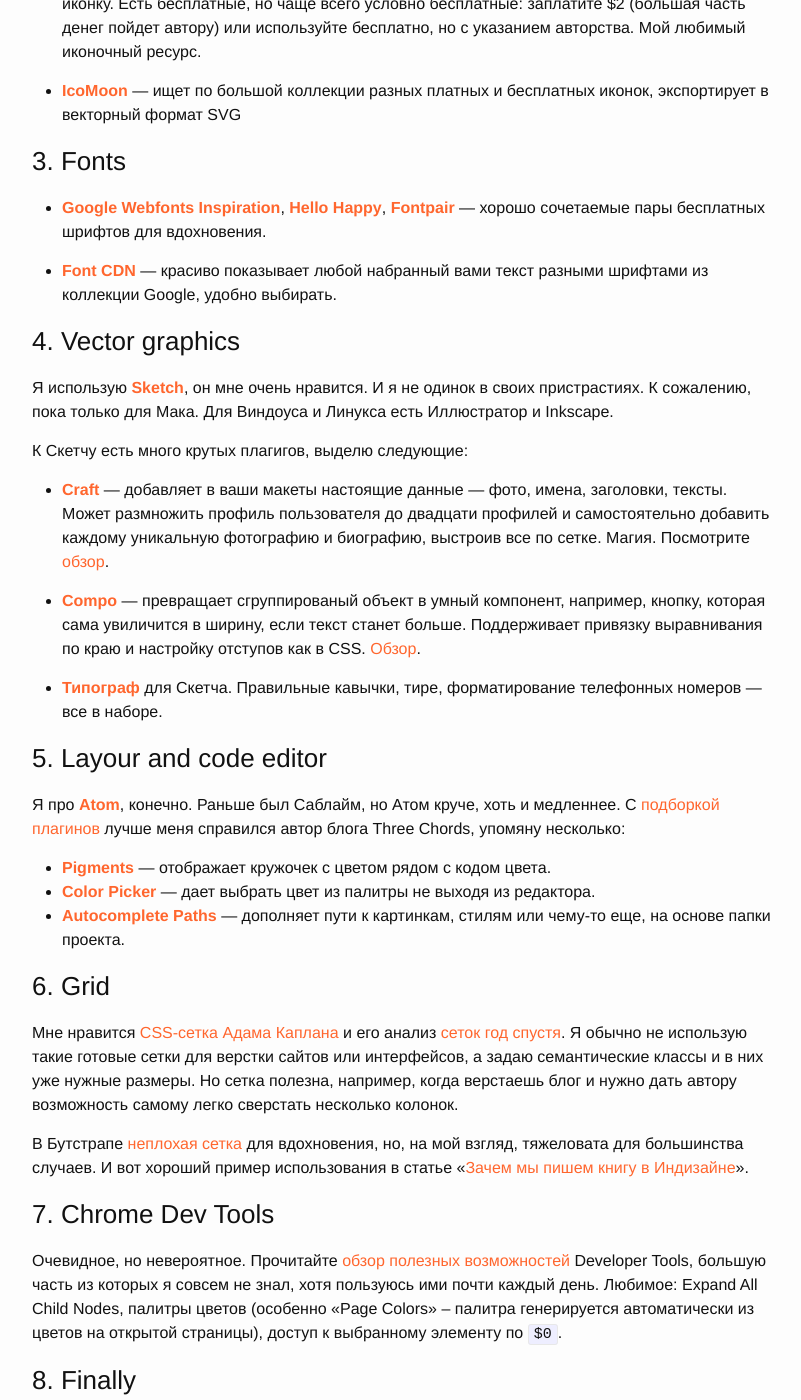
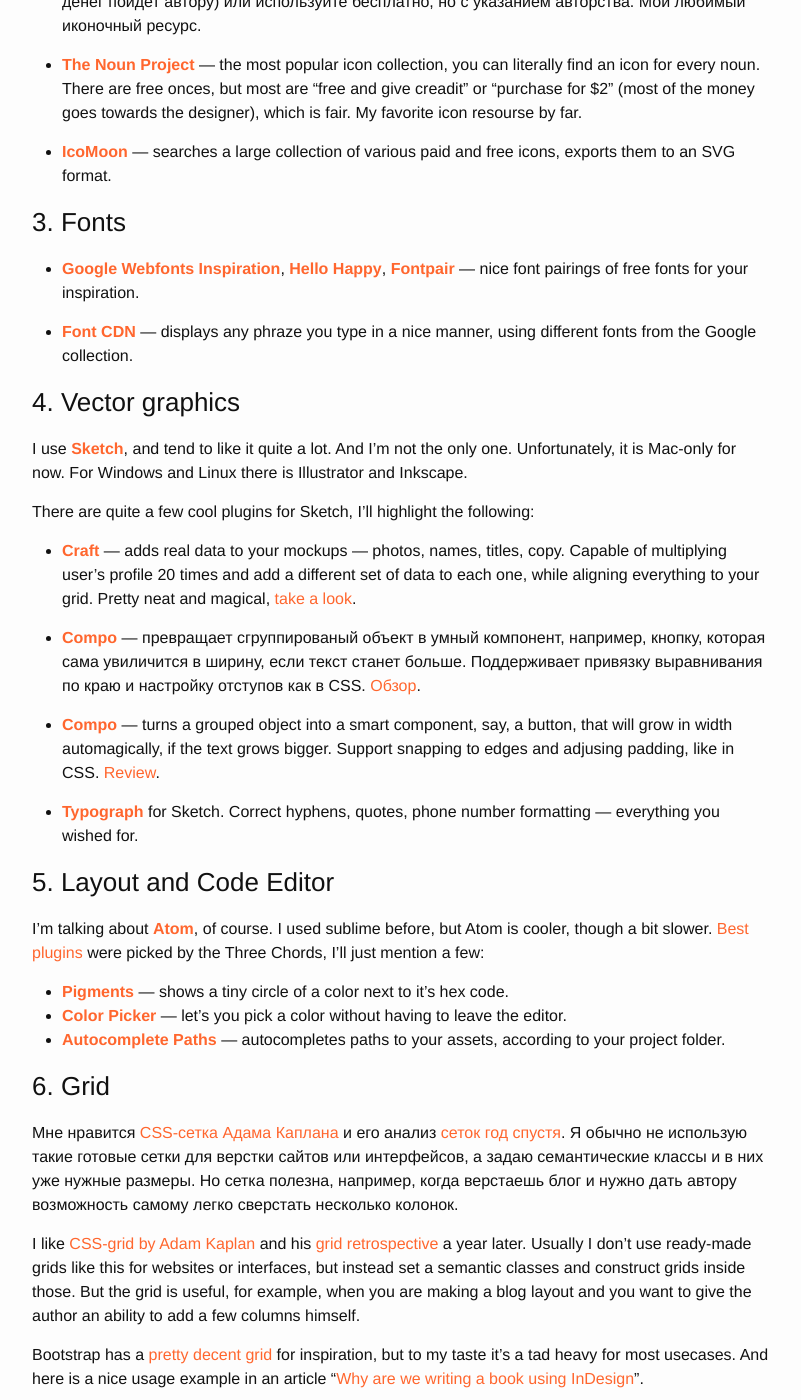
Before and after one commit to arturi/blog.unebaguette.com, a Jekyll site: the page built from _posts/2016-02-12-useful-tools.markdown, in a window 1280 px wide and 1400 px high, scrolled down 687 px. Shown: the whole window, without its empty margins (238-1039 px from the left). Built offline with Jekyll 4.4.1, drawn with Linux system fonts in a browser that asks for light colours; some of the changed text lies outside the part shown.

Commit message:
Update 2016-02-12-useful-tools.markdown

```diff
--- a/_posts/2016-02-12-useful-tools.markdown
+++ b/_posts/2016-02-12-useful-tools.markdown
@@ -15,50 +15,56 @@ author: "Artur Paikin"
 
 * **[Name That Color](http://chir.ag/projects/name-that-color/)** — pick a color or enter its code and this service will pick a nice poetic title for it.
 
-* Многие, наверное, слышали про **[Unsplash](https://unsplash.com/)** — большую коллекцию бесплатных фотографий. Но есть еще один сервис, который дополняет Unsplash — **[Unsplash.it](https://unsplash.it/)**. В нем можно легко обрезать любую понравившуюся картинку «на лету» (`https://unsplash.it/200/300`), отобразить случайную (`https://unsplash.it/200/300/?random`) или размытую (`https://unsplash.it/200/300/?blur`). Посмотрите.
+* Many have probably heard of **[Unsplash](https://unsplash.com/)** — a large collection of free pictures. But there is one more service that extends that functionality — **[Unsplash.it](https://unsplash.it/)**. In it, you can easily crop any photo “on the fly” (`https://unsplash.it/200/300`), display a random (`https://unsplash.it/200/300/?random`) or blurred (`https://unsplash.it/200/300/?blur`) image. Have a look.
 
 ### 2. Icons
 * **[The Noun Project](https://thenounproject.com/)** — самая популярная коллекция иконок, на любое слово можно найти иконку. Есть бесплатные, но чаще всего условно бесплатные: заплатите $2 (большая часть денег пойдет автору) или используйте бесплатно, но с указанием авторства. Мой любимый иконочный ресурс.
 
-* **[IcoMoon](https://icomoon.io/app/)** — ищет по большой коллекции разных платных и бесплатных иконок, экспортирует в векторный формат SVG
+* **[The Noun Project](https://thenounproject.com/)** — the most popular icon collection, you can literally find an icon for every noun. There are free onces, but most are “free and give creadit” or “purchase for $2” (most of the money goes towards the designer), which is fair. My favorite icon resourse by far.
+
+* **[IcoMoon](https://icomoon.io/app/)** — searches a large collection of various paid and free icons, exports them to an SVG format.
 
 ### 3. Fonts
-* **[Google Webfonts Inspiration](http://tobiasahlin.com/typesource/)**, **[Hello Happy](http://hellohappy.org/beautiful-web-type/)**, **[Fontpair](http://fontpair.co/)** — хорошо сочетаемые пары бесплатных шрифтов для вдохновения.
+* **[Google Webfonts Inspiration](http://tobiasahlin.com/typesource/)**, **[Hello Happy](http://hellohappy.org/beautiful-web-type/)**, **[Fontpair](http://fontpair.co/)** — nice font pairings of free fonts for your inspiration.
 
-* **[Font CDN](http://fontcdn.org/)** — красиво показывает любой набранный вами текст разными шрифтами из коллекции Google, удобно выбирать.
+* **[Font CDN](http://fontcdn.org/)** — displays any phraze you type in a nice manner, using different fonts from the Google collection.
 
 ### 4. Vector graphics
 
-Я использую **[Sketch](http://sketchapp.com)**, он мне очень нравится. И я не одинок в своих пристрастиях. К сожалению,   пока только для Мака. Для Виндоуса и Линукса есть Иллюстратор и Inkscape.
+I use **[Sketch](http://sketchapp.com)**, and tend to like it quite a lot. And I’m not the only one. Unfortunately, it is Mac-only for now. For Windows and Linux there is Illustrator and Inkscape.
 
-К Скетчу есть много крутых плагигов, выделю следующие:
+There are quite a few cool plugins for Sketch, I’ll highlight the following:
 
-* **[Craft](https://labs.invisionapp.com/craft)** — добавляет в ваши макеты настоящие данные — фото, имена, заголовки, тексты. Может размножить профиль пользователя до двадцати профилей и самостоятельно добавить каждому уникальную фотографию и биографию, выстроив все по сетке. Магия. Посмотрите [обзор](https://medium.com/minitheory-design/holy-sh-t-designing-with-real-data-in-real-time-in-sketch-and-photoshop-1b3610c77a59#.7zvndpqm3).
+* **[Craft](https://labs.invisionapp.com/craft)** — adds real data to your mockups — photos, names, titles, copy. Capable of multiplying user’s profile 20 times and add a different set of data to each one, while aligning everything to your grid. Pretty neat and magical, [take a look](https://medium.com/minitheory-design/holy-sh-t-designing-with-real-data-in-real-time-in-sketch-and-photoshop-1b3610c77a59#.7zvndpqm3).
 
 * **[Compo](https://github.com/romashamin/compo-sketch)** — превращает сгруппированый объект в умный компонент, например, кнопку, которая сама увиличится в ширину, если текст станет больше. Поддерживает привязку выравнивания по краю и настройку отступов как в CSS. [Обзор](https://evilmartians.com/chronicles/compo-sketch).
 
-* **[Типограф](http://tpgrf.ru/)** для Скетча. Правильные кавычки, тире, форматирование телефонных номеров — все в наборе.
+* **[Compo](https://github.com/romashamin/compo-sketch)** — turns a grouped object into a smart component, say, a button, that will grow in width automagically, if the text grows bigger. Support snapping to edges and adjusing padding, like in CSS. [Review](https://evilmartians.com/chronicles/compo-sketch).
 
-### 5. Layour and code editor
+* **[Typograph](http://tpgrf.ru/)** for Sketch. Correct hyphens, quotes, phone number formatting — everything you wished for.
 
-Я про **[Atom](https://atom.io/)**, конечно. Раньше был Саблайм, но Атом круче, хоть и медленнее. С [подборкой плагинов](http://www.threechords.org/blog/my-atom-setup/) лучше меня справился автор блога Three Chords, упомяну несколько:
+### 5. Layout and Code Editor
 
-* **[Pigments](https://github.com/abe33/atom-pigments)** — отображает кружочек с цветом рядом с кодом цвета.
-* **[Color Picker](https://atom.io/packages/color-picker)** — дает выбрать цвет из палитры не выходя из редактора.
-* **[Autocomplete Paths](https://atom.io/packages/autocomplete-paths)** — дополняет пути к картинкам, стилям или чему-то еще, на основе папки проекта.
+I’m talking about **[Atom](https://atom.io/)**, of course. I used sublime before, but Atom is cooler, though a bit slower. [Best plugins](http://www.threechords.org/blog/my-atom-setup/) were picked by the Three Chords, I’ll just mention a few:
+
+* **[Pigments](https://github.com/abe33/atom-pigments)** — shows a tiny circle of a color next to it’s hex code.
+* **[Color Picker](https://atom.io/packages/color-picker)** — let’s you pick a color without having to leave the editor.
+* **[Autocomplete Paths](https://atom.io/packages/autocomplete-paths)** — autocompletes paths to your assets, according to your project folder.
 
 ### 6. Grid
 
 Мне нравится [CSS-сетка Адама Каплана](http://adamkaplan.me/grid/) и его анализ [сеток год спустя](http://adamkaplan.me/blog/grid-retrospective). Я обычно не использую такие готовые сетки для верстки сайтов или интерфейсов, а задаю семантические классы и в них уже нужные размеры. Но сетка полезна, например, когда верстаешь блог и нужно дать автору возможность самому легко сверстать несколько колонок.
 
-В Бутстрапе [неплохая сетка](http://v4-alpha.getbootstrap.com/layout/grid/#quick-start-example) для вдохновения, но, на мой взгляд, тяжеловата для большинства случаев. И вот хороший пример использования в статье «[Зачем мы пишем книгу в Индизайне](http://book.glvrd.ru/indesign/)».
+I like [CSS-grid by Adam Kaplan](http://adamkaplan.me/grid/) and his [grid retrospective](http://adamkaplan.me/blog/grid-retrospective) a year later. Usually I don’t use ready-made grids like this for websites or interfaces, but instead set a semantic classes and construct grids inside those. But the grid is useful, for example, when you are making a blog layout and you want to give the author an ability to add a few columns himself.
+
+Bootstrap has a [pretty decent grid](http://v4-alpha.getbootstrap.com/layout/grid/#quick-start-example) for inspiration, but to my taste it’s a tad heavy for most usecases. And here is a nice usage example in an article “[Why are we writing a book using InDesign](http://book.glvrd.ru/indesign/)”.
 
 ### 7. Chrome Dev Tools
-Очевидное, но невероятное. Прочитайте [обзор полезных возможностей](https://medium.com/jotform-form-builder/how-to-use-chrome-devtools-like-a-pro-b9bd414870e3#.a04s1gu1s) Developer Tools, большую часть из которых я совсем не знал, хотя пользуюсь ими почти каждый день. Любимое: Expand All Child Nodes, палитры цветов (особенно «Page Colors» – палитра генерируется автоматически из цветов на открытой страницы), доступ к выбранному элементу по `$0`.
+Obvious, yet surreal. Read a [review of useful features](https://medium.com/jotform-form-builder/how-to-use-chrome-devtools-like-a-pro-b9bd414870e3#.a04s1gu1s), most of those I didn’t know about, despite using it daily. My favorite picks are: Expand All Child Nodes, color palettes (especially “Page Colors” — the palette is auto-generated based on the colors of the current page), and access to selected element by way of using `$0`.
 
 ### 8. Finally
 * **[Instagram Filters](https://una.im/CSSgram/)** with CSS
 * **[Animate CSS](http://daneden.github.io/animate.css/)** — best library for CSS animations
 * **[U.S. Web Design Standards](https://standards.usa.gov/accordions/)** — styleguide for buttons, typography, colors. Insightful reading.
 * **[Give ’n’ go](http://give-n-go.co/)** — Dribbble mockups turned into HTML/CSS
-* **[SVGO](https://github.com/svg/svgo)** — экспортировали иконку из Скетча или, ой, Иллюстратора? Пропустите через SVGO — вырежет лишнее, сожмет, сделает прекрасным. Если не любите консоль, то есть [программка вот](https://github.com/svg/svgo-gui). А раз уж мы про оптимизацию картинок, то [ImageOptim](https://imageoptim.com/mac) мой фаворит: уберет лишнее из JPG, PNG, GIF — все без потери качества.
+* **[SVGO](https://github.com/svg/svgo)** — exported an icon from Sketch, or, oh-my, Illustrator? Put it through SVGO — it will strip out all trash, compress it and make it awesome. Not a fan of the command line? There is [an app for that](https://github.com/svg/svgo-gui). And, while we are on the image optimization subject, [ImageOptim](https://imageoptim.com/mac) is my favorite: JPG, PNG, GIF — it can handle and optimize it all for you. Enjoy.
```
